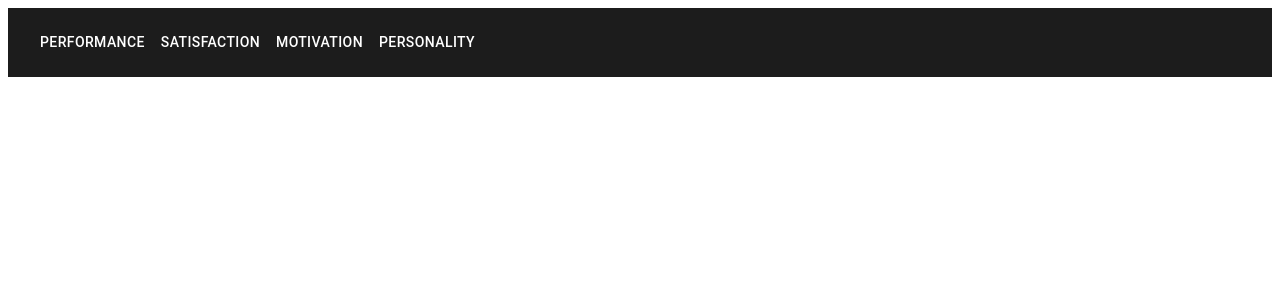
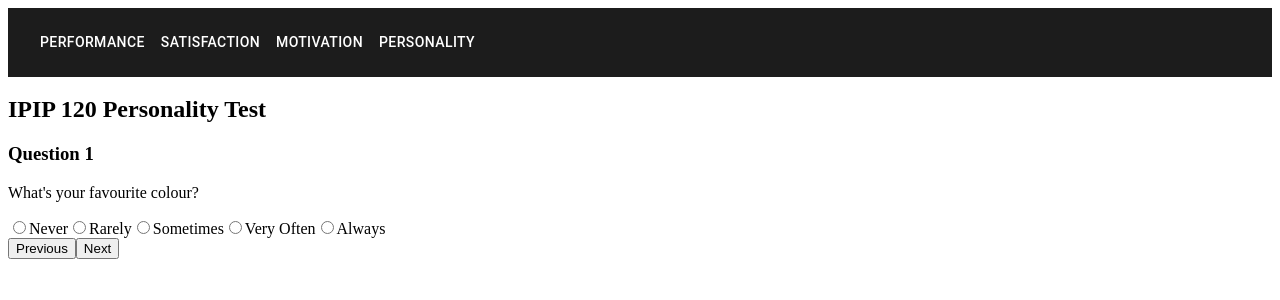
Before and after one commit to Motive-Metrics/motive-metrics, a React (Create React App) app in the folder static/manager-dashboard/: page /personality-test in a window 1280 px wide. Shown: the top 300 px of the page. Built offline with nearby package versions, Linux system fonts and the light colour scheme.

Commit message:
Added initial skeleton for personality test

```diff
--- a/static/manager-dashboard/src/App.js
+++ b/static/manager-dashboard/src/App.js
@@ -11,6 +11,8 @@ import ResponsiveAppBar from './shared/ResponsiveAppBar';
 import Motivation from './Components/Motivation';
 import PerformancePieChart from './Components/PerformancePieChart';
 import PerformanceSatisfactionBarChart from './Components/PerformanceSatisfactionBarChart';
+import PersonalityHomePage from './Components/PersonalityHomePage';
+import PersonalityTest from './Components/PersonalityTest';
 
 function App() {
     const theme = createTheme({
@@ -31,6 +33,8 @@ function App() {
                 <Routes>
                     <Route path="/motivation" element={<Motivation/>}/>
                     <Route path="/performance" element={<PerformancePieChart/>}/>
+                    <Route path="/personality" element={<PersonalityHomePage/>}/>
+                    <Route path="/personality-test" element={<PersonalityTest/>}/>
                 </Routes>
             </Router>
         </ThemeProvider>
--- /dev/null
+++ b/static/manager-dashboard/src/Components/PersonalityHomePage.js
@@ -0,0 +1,19 @@
+import React, { useEffect, useState } from 'react';
+import { Link } from 'react-router-dom';
+import { invoke } from '@forge/bridge';
+
+function PersonalityHomePage() {
+    const [personalityTestResult, setPersonalityTestResult] = useState(null);
+
+    const onPersonalityTestCompletion = (results) => {
+        setPersonalityTestResult(results);
+    }
+
+    return (
+        <div>
+            <Link to="/personality-test">Take personality test</Link>
+        </div>
+    );
+}
+
+export default PersonalityHomePage;
--- /dev/null
+++ b/static/manager-dashboard/src/Components/PersonalityTest.js
@@ -0,0 +1,31 @@
+import React, { useEffect, useState } from 'react';
+import { invoke } from '@forge/bridge';
+
+function PersonalityTest() {
+
+    return (
+        <div>
+            <h2>IPIP 120 Personality Test</h2>
+            <h3>Question 1</h3>
+            <p> What's your favourite colour? </p>
+            <div>
+                <input type="radio" name="question" value="Never" id="Never"/>
+                <label for="Never">Never</label>
+                <input type="radio" name="question" value="Rarely" id="Rarely"/>
+                <label for="Rarely">Rarely</label>
+                <input type="radio" name="question" value="Sometimes" id="Sometimes"/>
+                <label for="Sometimes">Sometimes</label>
+                <input type="radio" name="question" value="Very Often" id="Often"/>
+                <label for="Often">Very Often</label>
+                <input type="radio" name="question" value="Always" id="Always"/>
+                <label for="Always">Always</label>
+            </div>
+
+            <button id="previous">Previous</button>
+            <button id="next">Next</button>
+
+        </div>
+    );
+}
+
+export default PersonalityTest;
```
